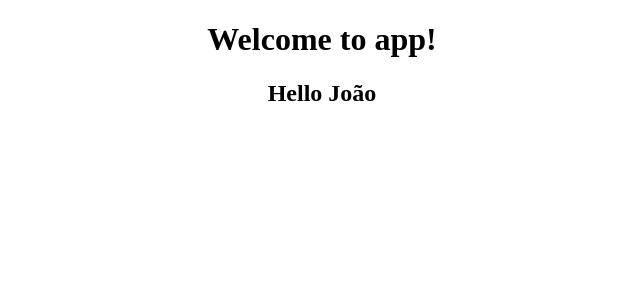
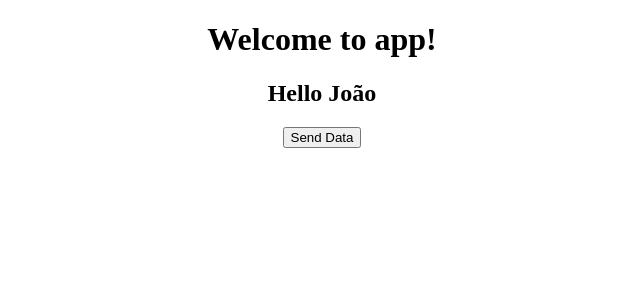
Before and after one commit to joaolessab/angular6-scratch, an Angular app in the folder structure-directives/: page / in a window 1280 px wide. Shown: the top 300 px of the page, without its empty margins (318-958 px from the left). Built offline with nearby package versions, Linux system fonts and the light colour scheme.

Commit message:
Sending data from Child do Parent Component

```diff
--- a/structure-directives/src/app/app.component.html
+++ b/structure-directives/src/app/app.component.html
@@ -2,8 +2,9 @@
 <div style="text-align:center">
   <h1>
     Welcome to {{ title }}!
+    {{message}}
   </h1>
 
   <!--app-test></app-test-->
-  <app-testing [parentData]="appName"></app-testing>
+  <app-testing (childEvent)="message=$event" [parentData]="appName"></app-testing>
 </div>
--- a/structure-directives/src/app/app.component.ts
+++ b/structure-directives/src/app/app.component.ts
@@ -8,4 +8,5 @@ import { Component } from '@angular/core';
 export class AppComponent {
   title = 'app';
   public appName = "João";
+  public message = "";
 }
--- a/structure-directives/src/app/testing/testing.component.ts
+++ b/structure-directives/src/app/testing/testing.component.ts
@@ -1,22 +1,33 @@
-import { Component, OnInit, Input } from '@angular/core';
+import { Component, OnInit, Input, Output, EventEmitter } from '@angular/core';
 
 @Component({
   selector: 'app-testing',
   template: `
     <h2>{{"Hello " + parentData}}</h2>
     <!--h2>{{"Hello " + name}}</h2-->
+
+    <!-- Sending Data -->
+    <button (click)="fireEvent()">Send Data</button>
   `,
   styleUrls: ['./testing.component.css']
 })
 export class TestingComponent implements OnInit {
 
-  //Getting parentData
+  //Getting data from Parent Component
   @Input() public parentData;
   //@Input('parentData') public name;
+
+  //Sending to Parent Component
+  @Output() public childEvent = new EventEmitter();
 
   constructor() { }
 
   ngOnInit() {
   }
 
+  //Event created to emit
+  fireEvent(){
+    this.childEvent.emit("Hey Codevolution");
+  }
+
 }
```
